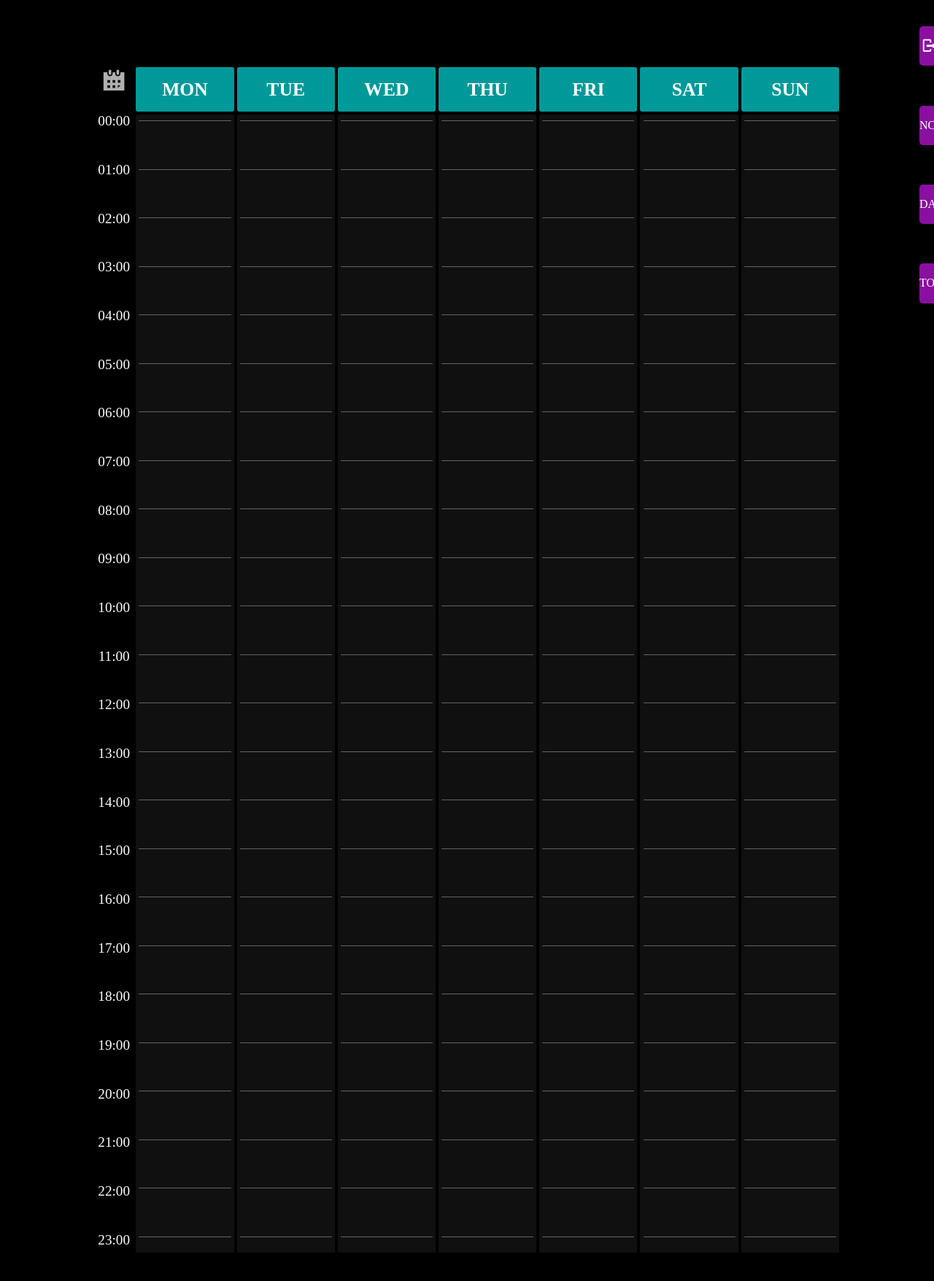
After one commit to sethevXXX/planner, a PHP site: the page made by planner — kopia.html in a window 1280 px wide. The commit adds this page. Shown: the top 1756 px of the page at 73% size. Run offline with PHP 8.4, Linux system fonts and the light colour scheme.

Commit message:
Add files via upload

```diff
--- a/index.php
+++ b/index.php
@@ -33,6 +33,8 @@
                 <input type = "submit" id = "loginButton" value = "login"/>
             </form>
 
+            <button id = "signUp" onclick = "signUp()">sign up</button>
+
             <div id = "margin"></div>
 
         </section>
--- /dev/null
+++ b/planner — kopia.html
@@ -0,0 +1,67 @@
+<?php
+    session_start();
+?>
+
+<!doctype html>
+<html lang = "pl">
+<head>
+
+    <meta charset="utf-8">
+
+    <title> planner </title>
+
+    <link rel = "short icon" href = "https://cdn-icons-png.flaticon.com/512/3874/3874060.png">
+    <link rel = "stylesheet" href = "planner_style.css">
+    <link rel = "stylesheet" href = "fontello/css/fontello.css" type = "text/css" />
+
+    <script type = "text/javascript" src = "planner_script.js"></script>
+
+</head>
+<body>
+
+    <main>
+
+        <div id = "calendar">
+            <header>
+                <div id = "week">
+                    <i class = "icon-calendar-inv"></i>
+                </div>
+                <div class = "dayName day">MON</div>
+                <div class = "dayName day">TUE</div>
+                <div class = "dayName day">WED</div>
+                <div class = "dayName day">THU</div>
+                <div class = "dayName day">FRI</div>
+                <div class = "dayName day">SAT</div>
+                <div class = "dayName day">SUN</div>
+            </header>
+            <section>
+                <div id = "hours"></div>
+                <div id = "monday"      class = "plan day"></div>
+                <div id = "tuesday"     class = "plan day"></div>
+                <div id = "wednesday"   class = "plan day"></div>
+                <div id = "thursday"    class = "plan day"></div>
+                <div id = "friday"      class = "plan day"></div>
+                <div id = "saturday"    class = "plan day"></div>
+                <div id = "sunday"      class = "plan day"></div>
+            </section>
+        </div>
+
+    </main>
+
+    <div id = "sideBox">
+        <div id = "logOut" class = "side">
+            <i class = "icon-logout"></i> LOG OUT
+        </div>
+        <div id = "note" class = "side">
+            <i class = "icon-doc-text-inv"></i> NOTE
+        </div>
+        <div id = "daily" class = "side">
+            <i class = "icon-ok-circled"></i> DAILY
+        </div>
+        <div id = "todo" class = "side">
+            <i class = "icon-th-list"></i> TO-DO
+        </div>
+    </div>
+
+</body>
+</html>
--- a/planner_style.css
+++ b/planner_style.css
@@ -142,27 +142,27 @@ section::-webkit-scrollbar
 }
 .side
 {
-    /* display: flex;
+    display: flex;
     align-items: center;
 
-    right: -90px;
+    right: -100px;
 
     position: fixed;
     transition: 1s;
 
     width: 120px;
-    height: 3%; */
+    height: 3%;
 
     background-color: #8a109f;
     border-radius: 5px 0 0 5px;
 }
-/* .side:hover
+.side:hover
 {
     right: 0;
 
     transition: 0.5s;
-} */
-/* .side > span:first-of-type
+}
+.side > span:first-of-type
 {
     left: 0;
 
@@ -175,8 +175,8 @@ section::-webkit-scrollbar
     font-size: 1.5vmin;
     font-style: normal;
     font-weight: bold;
-} */
-/* .side > i
+}
+.side > i
 {
     font-size: 1.5vmin;
 }
@@ -195,7 +195,7 @@ section::-webkit-scrollbar
 #todo
 {
     top: 20%;
-} */
+}
 .note
 {
     position: absolute;
```
Also changed, not shown: login_script.js (+9 -0 lines), login_style.css (+20 -0 lines).
